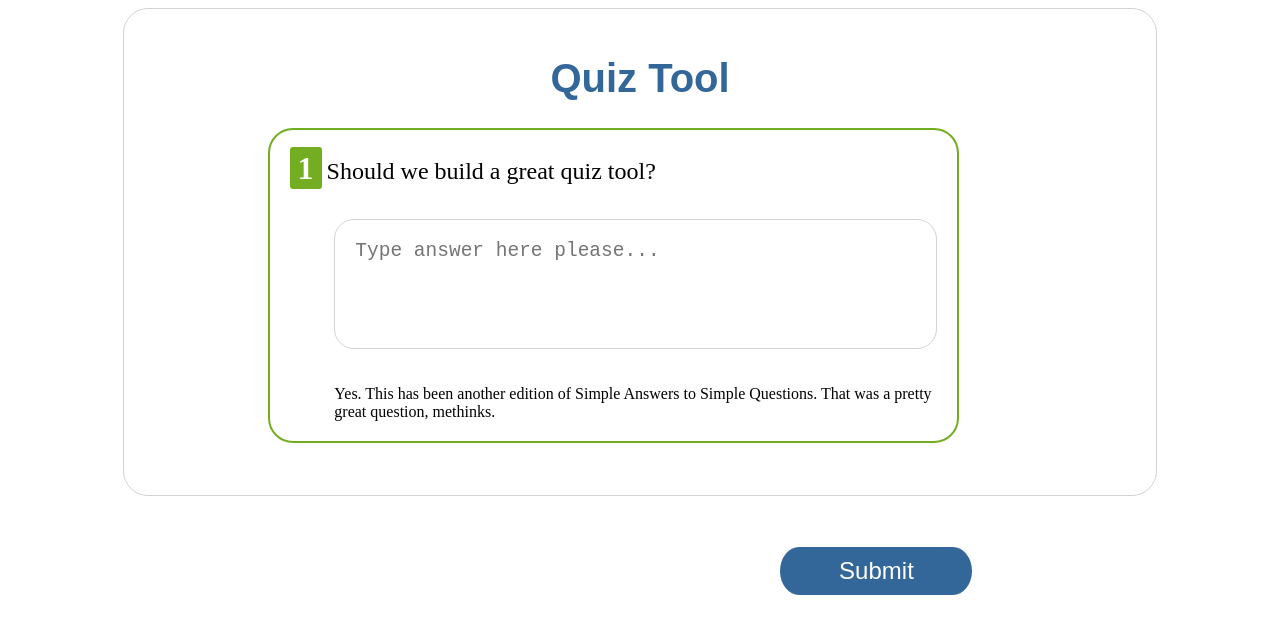
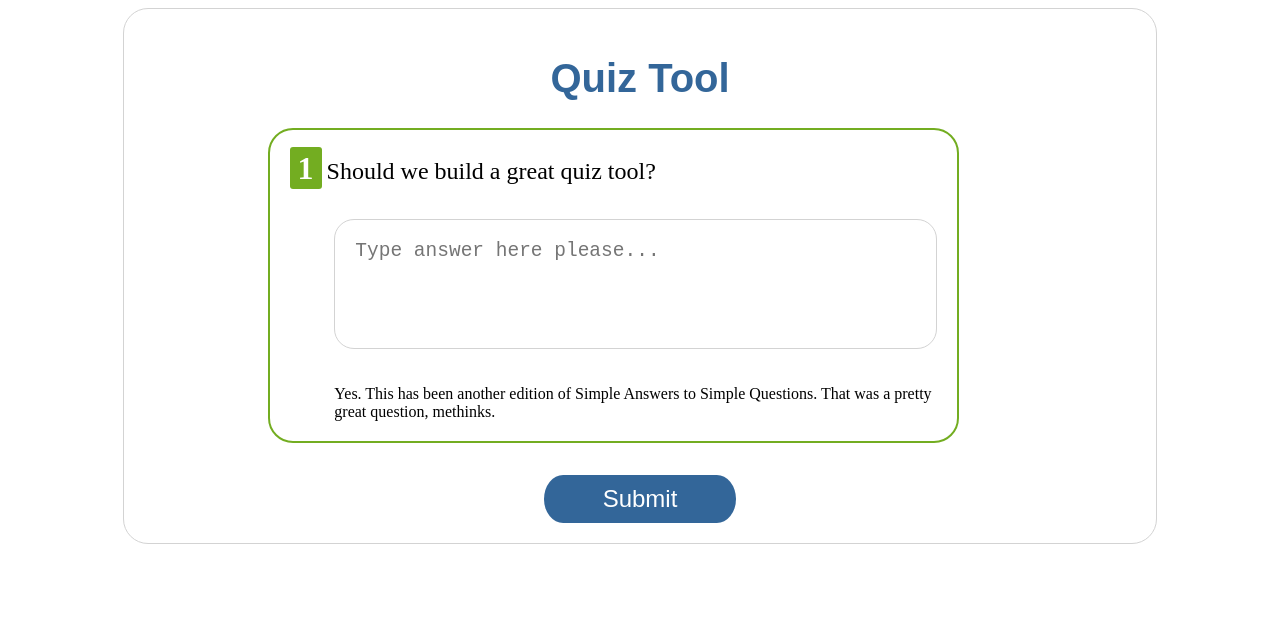
Before and after one commit to fourmajor/quiztool, an Angular app: page / in a window 1280 px wide. Shown: the top 634 px of the page. Built offline with nearby package versions, Linux system fonts and the light colour scheme.

Commit message:
added .swp files to .gitignore; removed styles from submit button b/c acting wacky

```diff
--- a/src/app/app.component.css
+++ b/src/app/app.component.css
@@ -9,8 +9,8 @@ h1 {
 }
 
 ol {
-    border: 0px solid green;
-    margin: 0 auto;
+    border: 0px solid red;
+    margin: 10 auto;
 }
 
 textarea {
@@ -32,7 +32,6 @@ textarea {
 
 .btn-right {
     float: right;
-    margin: 3em;
 }
 
 button:hover {
@@ -55,7 +54,7 @@ button {
     min-height: 2em;
     min-width: 8em;
     /*height: 4em;*/
-    margin: 2em auto;
+    margin: 0em auto;
     border: 0px solid #00AA66;
     border-radius: 10%/50%;
     /*text-align: right;*/
@@ -149,6 +148,6 @@ button {
     /*text-align: left;*/
     width: 80%;
     margin: auto;
-    border: 0px solid;
+    border: 0px solid red;
     padding: 10px;
 }
--- a/src/app/app.component.html
+++ b/src/app/app.component.html
@@ -14,7 +14,7 @@
 
 <!-- <h2>Questions:</h2> -->
 <!-- <ol class="questionanswerlist"> -->
-<ol class="custom-counter" style="float:center;">
+<ol class="custom-counter">
 	<li class="left" *ngFor="let question of questions; let firstQuestion=first;" (click)="onSelect(question)">
 		<span class="question">{{question.question}}</span>
         <!-- Set focus on the first textarea. That is, the first question on the quiz/page. -->
@@ -22,6 +22,8 @@
         <div class="answer">{{question.answer}}</div>
 	</li>
 </ol>
+
+<button type="submit" class="">Submit</button>
 
 <div *ngIf="selectedQuestion">
 	<h2>{{selectedQuestion.name}} details!</h2>
@@ -36,15 +38,9 @@
 	</div>
 </div>
 
-<button type="submit" class="btn btn-success btn-right btn-lg">Submit</button>
-<!-- <button type="button" class="btn btn-default" (click)="newHero(); heroForm.reset()">New Hero</button> -->
-
-
 </div><!-- END 'content' -->
 
 </div>
 </div>
 
-
-
 </div><!-- END centering-container -->
```
